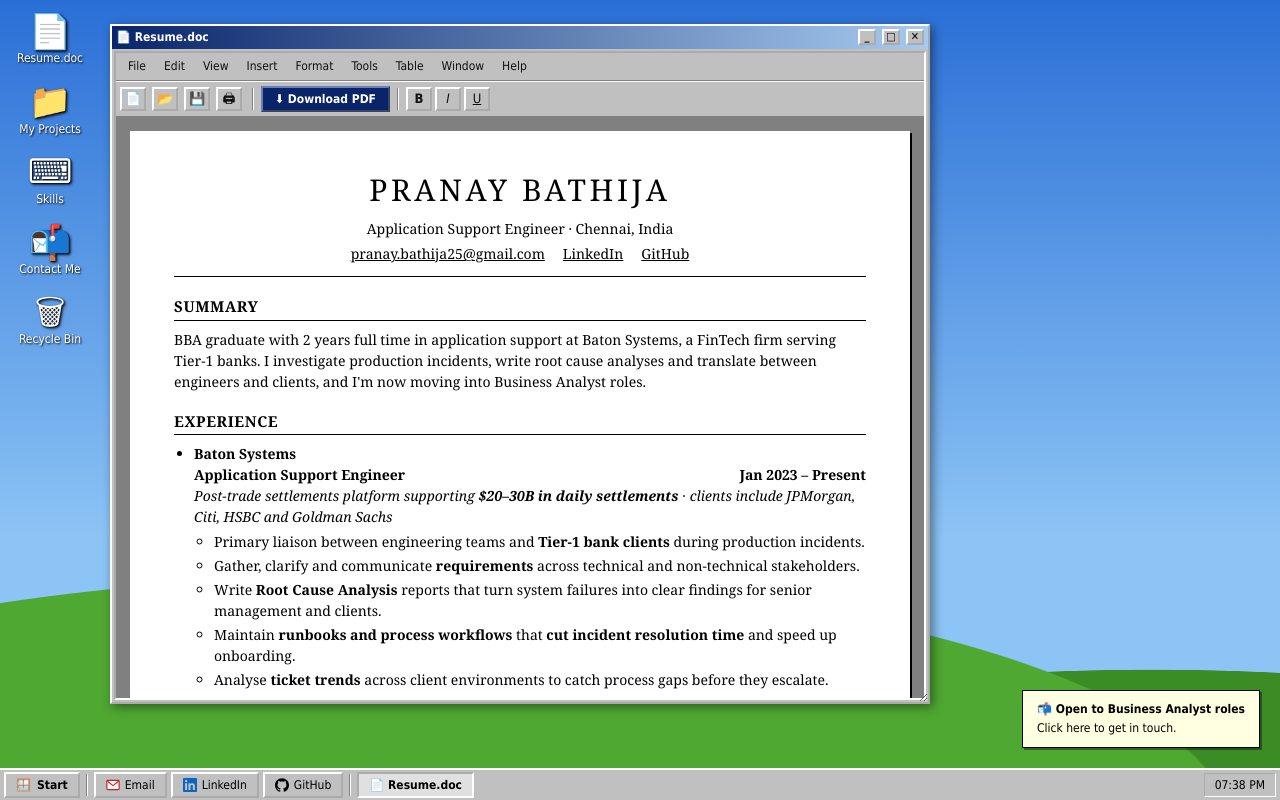
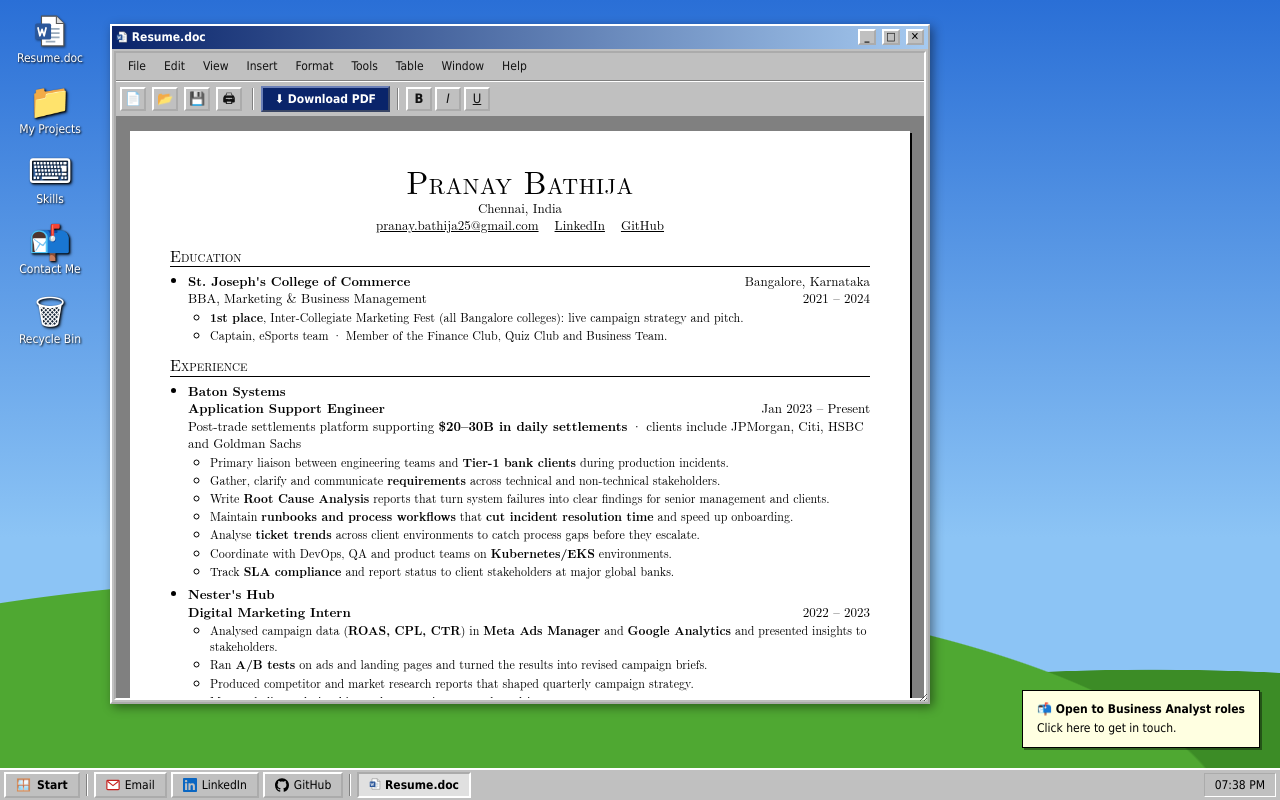
Before and after one commit to pranayyyb/portfolio, a React (Vite) app: page / in a window 1280 px wide. Both pictures are taken after a click on the button "OK". Built offline with nearby package versions, Linux system fonts and the light colour scheme.

Commit message:
Resume: classic one-page layout, Word document icon
Co-Authored-By: Claude Opus 5.5 (1M context) <noreply@anthropic.com>

```diff
--- a/src/apps.jsx
+++ b/src/apps.jsx
@@ -6,13 +6,24 @@ import { ME, RESUME, PROJECTS, STACK } from './content.js'
 // "**x**" in content renders as bold
 const rich = t => t.split(/\*\*(.+?)\*\*/).map((x, i) => (i % 2 ? <b key={i}>{x}</b> : x))
 
-const Entry = ({ e }) => (
+const Entry = ({ e, plain }) => (
   <li className="entry">
-    <div className="row"><b>{e.company}</b><b>{e.place}</b></div>
-    <div className="row"><b>{e.role}</b><b>{e.dates}</b></div>
-    {e.note && <div><i>{rich(e.note)}</i></div>}
+    <div className="row"><b>{e.company}</b><span>{e.place}</span></div>
+    <div className="row">{plain ? <span>{e.role}</span> : <b>{e.role}</b>}<span>{e.dates}</span></div>
+    {e.note && <div>{rich(e.note)}</div>}
     <ul>{e.points.map((pt, k) => <li key={k}>{rich(pt)}</li>)}</ul>
   </li>
+)
+
+// Word-style document icon (inline SVG, sized by font-size)
+const WordIcon = () => (
+  <svg viewBox="0 0 32 32" width="1em" height="1em" aria-hidden="true" style={{ verticalAlign: '-0.15em' }}>
+    <path d="M8 2h14l7 7v21H8z" fill="#fff" stroke="#555" />
+    <path d="M22 2v7h7" fill="#ddd" stroke="#555" />
+    <path d="M12 14h13M12 18h13M12 22h13M12 26h9" stroke="#9ab" strokeWidth="1.5" />
+    <rect x="2" y="9" width="15" height="15" rx="1.5" fill="#2b579a" />
+    <path d="M4.6 12.5l1.9 8 2-6 2 6 1.9-8" fill="none" stroke="#fff" strokeWidth="1.6" strokeLinejoin="round" />
+  </svg>
 )
 
 // decorative Word 98 chrome; only Print and Download PDF do anything
@@ -32,26 +43,24 @@ function Resume() {
       <div className="scroll">
         <article className="page">
           <h1>{ME.name}</h1>
-          <p className="c">{ME.role} · {ME.city}</p>
+          <p className="c">{ME.city}</p>
           <p className="c links">
             <a href={`mailto:${ME.email}`}>{ME.email}</a>
             <a href={ME.linkedin} target="_blank" rel="noopener">LinkedIn</a>
             <a href={ME.github} target="_blank" rel="noopener">GitHub</a>
           </p>
-          <h2>Summary</h2>
-          <p>{RESUME.about}</p>
+          <h2>Education</h2>
+          <ul>{RESUME.education.map((j, i) => <Entry key={i} e={j} plain />)}</ul>
           <h2>Experience</h2>
           <ul>{RESUME.jobs.map((j, i) => <Entry key={i} e={j} />)}</ul>
-          <h2>Education</h2>
-          <ul>{RESUME.education.map((j, i) => <Entry key={i} e={j} />)}</ul>
-          <h2>Skills</h2>
-          <ul>{STACK.map(([g, items]) => <li key={g}><b>{g}:</b> {items.join(', ')}</li>)}</ul>
           {RESUME.sections.map(s => (
             <div key={s.title}>
               <h2>{s.title}</h2>
-              <ul>{s.items.map((it, k) => <li key={k}>{rich(it)}</li>)}</ul>
+              <ul className="flat">{s.items.map((it, k) => <li key={k}>{rich(it)}</li>)}</ul>
             </div>
           ))}
+          <h2>Skills</h2>
+          <ul className="flat">{STACK.map(([g, items]) => <li key={g}><b>{g}:</b> {items.join(', ')}</li>)}</ul>
           {RESUME.quote && <p><i>“{RESUME.quote.text}” — {RESUME.quote.by}</i></p>}
         </article>
       </div>
@@ -177,7 +186,7 @@ function Contact() {
 const Bin = () => <p style={{ textAlign: 'center', marginTop: 30 }}>🗑 Nothing in here.<br />Nothing gets deleted without a root cause analysis.</p>
 
 export const APPS = {
-  resume: { icon: '📄', title: 'Resume.doc', w: 820, h: 680, Body: Resume },
+  resume: { icon: <WordIcon />, title: 'Resume.doc', w: 820, h: 680, Body: Resume },
   projects: { icon: '📁', title: 'My Projects', w: 700, h: 480, Body: Projects },
   stack: { icon: '⌨', title: 'Skills', w: 680, h: 600, Body: Terminal },
   contact: { icon: '📬', title: 'Contact Me', w: 480, h: 440, Body: Contact },
--- a/src/content.js
+++ b/src/content.js
@@ -15,8 +15,6 @@ export const ME = {
 
 export const RESUME = {
   tagline: 'FinTech Operations · Business Analysis · Stakeholder Management',
-  about:
-    "BBA graduate with 2 years full time in application support at Baton Systems, a FinTech firm serving Tier-1 banks. I investigate production incidents, write root cause analyses and translate between engineers and clients, and I'm now moving into Business Analyst roles.",
   // jobs and education share one shape: { role, company, place?, dates, note?, points }. **text** renders bold.
   jobs: [
     {
--- a/src/styles.css
+++ b/src/styles.css
@@ -53,18 +53,20 @@ button.ti:active{border-style:inset}
 .dl{background:var(--title);color:#fff;border:2px outset #6a7fb8;padding:3px 12px;font-weight:700;text-decoration:none}
 .dl:active{border-style:inset}
 .scroll{flex:1;overflow:auto;background:#808080;padding:14px;user-select:text}
-.page{background:#fff;max-width:780px;margin:0 auto;padding:36px 44px;box-shadow:2px 2px 0 #000;font:14px/1.5 Georgia,"Times New Roman",serif;color:#000}
-.page h1{text-align:center;font-weight:400;font-size:30px;letter-spacing:.12em;text-transform:uppercase;margin:0 0 6px}
-.page .c{text-align:center;margin:0 0 4px}
-.page .links{display:flex;justify-content:center;flex-wrap:wrap;gap:4px 18px;padding-bottom:12px;border-bottom:1.5px solid #000}
+/* paper resume, laid out like a classic one-page LaTeX resume */
+.page{background:#fff;max-width:800px;margin:0 auto;padding:32px 40px;box-shadow:2px 2px 0 #000;font:13px/1.35 "CMU Serif","Latin Modern Roman","Computer Modern",Georgia,"Times New Roman",serif;color:#000}
+.page h1{text-align:center;font-weight:400;font-size:32px;font-variant:small-caps;letter-spacing:.02em;margin:0;line-height:1.1}
+.page .c{text-align:center;margin:0}
+.page .links{display:flex;justify-content:center;flex-wrap:wrap;gap:2px 16px;margin-bottom:4px}
 .page a{color:#000}
-.page h2{font-size:15px;text-transform:uppercase;letter-spacing:.04em;border-bottom:1.5px solid #000;padding-bottom:2px;margin:18px 0 8px}
-.page p{margin:0 0 6px}
-.page ul{margin:0;padding-left:20px}
-.page li{margin-bottom:3px}
-.page .entry{margin-bottom:10px}
-.page .entry ul{margin-top:4px}
-.page .row{display:flex;justify-content:space-between;gap:2px 16px;flex-wrap:wrap}
+.page h2{font-size:16px;font-weight:400;font-variant:small-caps;border-bottom:1px solid #000;margin:12px 0 5px;padding-bottom:1px;line-height:1.2}
+.page p{margin:0 0 4px}
+.page ul{margin:0;padding-left:18px}
+.page .entry{margin-bottom:6px}
+.page .entry ul{margin-top:2px;padding-left:22px;font-size:12px}
+.page .entry li{margin-bottom:2px}
+.page .flat li{margin-bottom:2px}
+.page .row{display:flex;justify-content:space-between;gap:0 16px;flex-wrap:wrap}
 .cf input,.cf textarea{width:100%;padding:5px;border:2px inset #fff;font:inherit}
 /* explorer */
 .xp{display:flex;height:calc(100% + 28px);margin:-14px;min-height:260px}
@@ -95,14 +97,16 @@ a.tbtn{color:#000;text-decoration:none}
 #menu button{display:block;width:100%;padding:8px 14px;background:none;border:0;text-align:left}
 #menu button:hover,#menu button:focus-visible{background:var(--title);color:#fff;outline:0}
 #menu hr{margin:2px 0;border:0;border-top:1px solid var(--sh)}
-@media(max-width:700px){.page{padding:20px 16px}.page h1{font-size:22px}.scroll{padding:6px}.win{inset:0 0 0 0!important;width:auto!important;height:auto!important;resize:none}.xp aside{display:none}#cta{display:none}.tbtn{max-width:80px}.hide-m{display:none}}
+@media(max-width:700px){.page{padding:20px 16px}.page h1{font-size:26px}.scroll{padding:6px}.win{inset:0 0 0 0!important;width:auto!important;height:auto!important;resize:none}.xp aside{display:none}#cta{display:none}.tbtn{max-width:80px}.hide-m{display:none}}
 /* printing (and resume.pdf) = just the resume page */
 @media print{
-  @page{margin:12mm}
+  @page{margin:10mm 12mm}
   html,body{height:auto;overflow:visible}
   #bar,#icons,#cta,#menu,.win:not(:has(.word)),.win .tb,.word .menu,.tools{display:none!important}
   #desk,.win,.wb,.word,.scroll{position:static!important;inset:auto!important;width:auto!important;height:auto!important;max-height:none!important;margin:0!important;padding:0!important;border:0!important;box-shadow:none!important;background:none!important;overflow:visible!important;resize:none!important;animation:none!important}
-  .page{box-shadow:none;padding:0;max-width:none;font-size:11pt}
+  .page{box-shadow:none;padding:0;max-width:none;font-size:10.5pt}
+  .page .entry ul{font-size:10pt}
+  .page h2{margin-top:9px}
   .page li,.page .entry .row{break-inside:avoid}
   .page h2{break-after:avoid}
 }
```
Also changed, not shown: 1 other file (tests, documents, lock files or other folders).
